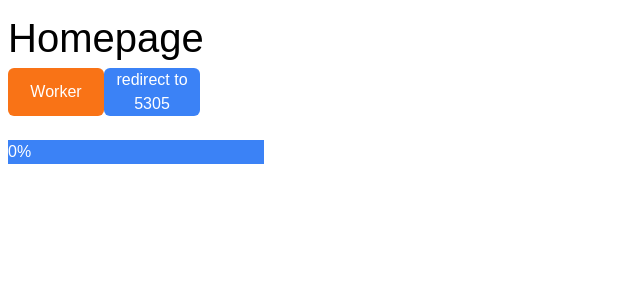
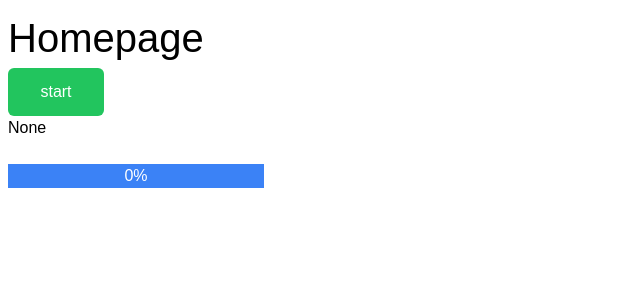
Before and after one commit to JamesPrenticez/progress, a Flask app: page / in a window 1280 px wide. Shown: the top 300 px of the page, without its empty margins (0-640 px from the left). Run offline with Flask 2, Linux system fonts and the light colour scheme; some libraries are stand-ins or nearby versions.

Commit message:
download complete

```diff
--- a/app.py
+++ b/app.py
@@ -2,44 +2,59 @@ import random
 import threading
 import time
 
-from flask import Flask, render_template
+from flask import Flask, render_template, send_file
 
 
 class ExportingThread(threading.Thread):
     def __init__(self):
         self.progress = 0
+        self.text = ""
         super().__init__()
 
     def run(self):
         # Your exporting stuff goes here ...
-        for _ in range(10):
-            time.sleep(1)
-            self.progress += 10
-
+        for _ in range(1, 120):
+            time.sleep(0.1)
+            self.progress += 1
 
 exporting_threads = {}
 app = Flask(__name__)
 app.debug = True
 
 
+@app.route('/file')
+def file():
+    return send_file('./data/test.xlsx')
+
 @app.route('/')
 def index():
+    return render_template('index.html')
+
+@app.route('/start')
+def start():
     global exporting_threads
 
     thread_id = random.randint(0, 10000)
     exporting_threads[thread_id] = ExportingThread()
     exporting_threads[thread_id].start()
 
-    return render_template('index.html', thread_id=thread_id)
+    response = {"thread_id": thread_id}
 
-
+    return response
 
 
 @app.route('/progress/<int:thread_id>')
 def progress(thread_id):
     global exporting_threads
 
-    return str(exporting_threads[thread_id].progress)
+    print(exporting_threads[thread_id].progress)
+
+    if exporting_threads[thread_id].progress < 101:
+        result = str(exporting_threads[thread_id].progress)
+    else:
+        result = send_file('./data/test.xlsx')
+
+    return result
 
 
 if __name__ == '__main__':
--- a/templates/index.html
+++ b/templates/index.html
@@ -4,7 +4,6 @@
 <head>
   <meta charset="UTF-8">
   <meta name="viewport" content="width=device-width" initial-scale="1" shrink-to-fit="no" user-scalable="no">
-  <link rel="icon" type="image/x-icon" href="{{url_for('static', filename='favicon.ico')}}">
   <title>{% block title %}{% endblock %}</title>
 
   <!-- Styles -->
@@ -26,38 +25,56 @@
   <h1>Homepage</h1>
 
   <div class="flex">
-    <button class="h-12 w-24 bg-orange-500 rounded-md text-white" onclick="worker()">
-      Worker
-    </button>
-
-    <button class="h-12 w-24 bg-blue-500 rounded-md text-white" onclick="redirect()">
-      redirect to {{thread_id}}
+    <button id="start" class="h-12 w-24 bg-green-500 rounded-md text-white" onclick="start()">
+      start
     </button>
   </div>
 
-  <div id="progress_bar" class="bg-blue-500 h-6 w-64 text-white mt-6">
+  <p id="new_process">None</p>
+
+  <div id="progress_bar" class="bg-blue-500 h-6 w-64 text-white mt-6 text-center">
     0%
   </div>
 
   </main>
 
   <script>
-    function redirect() {
-      window.location = `/progress/{{thread_id}}`
+    let thread_id
+
+    function start(){
+      fetch('/start', {
+          method: 'get'
+      }).then((response) => {
+        return response.json()
+      }).then(data => {
+
+        new_process.innerText = "new thread created:" + data.thread_id
+
+
+
+        thread_id = data.thread_id
+        update_progress_bar()
+
+      }).catch((err) => {
+        console.log("Error:"+ err)
+      })
     }
 
-      function worker() {
-        let task_id = "{{thread_id}}"
-        console.log("asdf")
-          $.get('progress/' + task_id, function(data) {
-            console.log(data)
-              if (data < 100) {
-                  progress_bar.innerText = data
 
-                  setTimeout(worker, 1000)
-              }
-          })
-}
+    function update_progress_bar() {
+      let x = thread_id
+      $.get(`progress/${x}`, function(data) {
+          if (data < 100) {
+              console.log(data)
+              progress_bar.innerText = data + "%"
+              setTimeout(update_progress_bar, 100)
+            }
+            else {
+            progress_bar.innerText = "complete"
+            window.location = `/progress/${x}`
+          }
+      })
+    }
   </script>
 
 </body>
```
Also changed, not shown: 1 other file.
